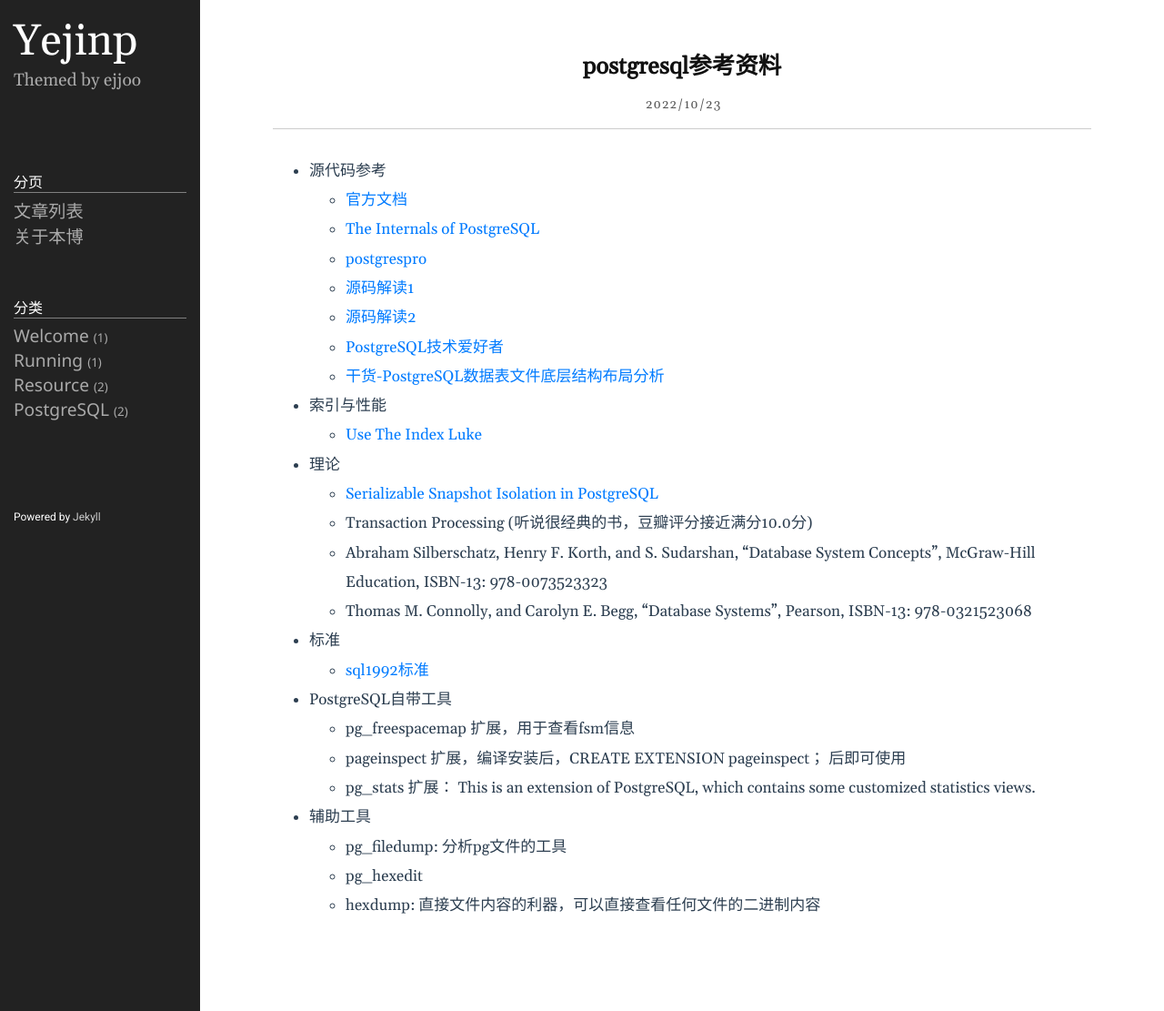
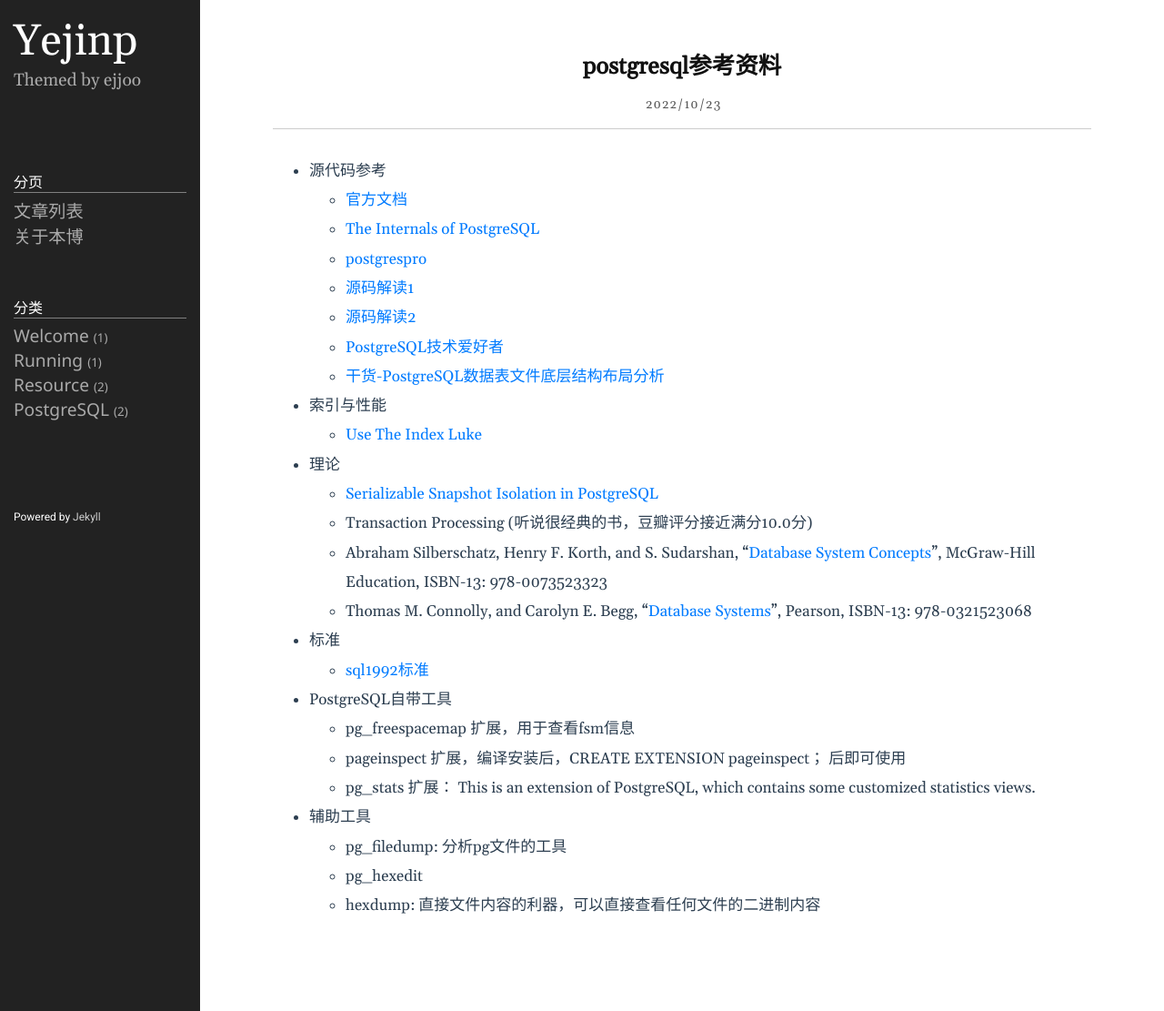
Before and after one commit to yejinp/yejinp.github.io, a Jekyll site: the page built from _posts/2022-10-23-postgresql参考资料.markdown, in a window 1280 px wide. Shown: the whole page at 91% size. Built offline with Jekyll 4.4.1, drawn with Linux system fonts in a browser that asks for light colours; some of the changed lines change nothing that is shown.

Commit message:
add some url

```diff
--- a/_posts/2022-10-23-postgresql参考资料.markdown
+++ b/_posts/2022-10-23-postgresql参考资料.markdown
@@ -32,9 +32,9 @@
 
   - Transaction Processing (听说很经典的书，豆瓣评分接近满分10.0分)
 
-  - Abraham Silberschatz, Henry F. Korth, and S. Sudarshan, "Database System Concepts", McGraw-Hill Education, ISBN-13: 978-0073523323
+  - Abraham Silberschatz, Henry F. Korth, and S. Sudarshan, "[Database System Concepts](https://www.amazon.com/dp/0073523321)", McGraw-Hill Education, ISBN-13: 978-0073523323
 
-  - Thomas M. Connolly, and Carolyn E. Begg, "Database Systems", Pearson, ISBN-13: 978-0321523068
+  - Thomas M. Connolly, and Carolyn E. Begg, "[Database Systems](https://www.amazon.com/dp/0321523067)", Pearson, ISBN-13: 978-0321523068
 
 
 * 标准
```
